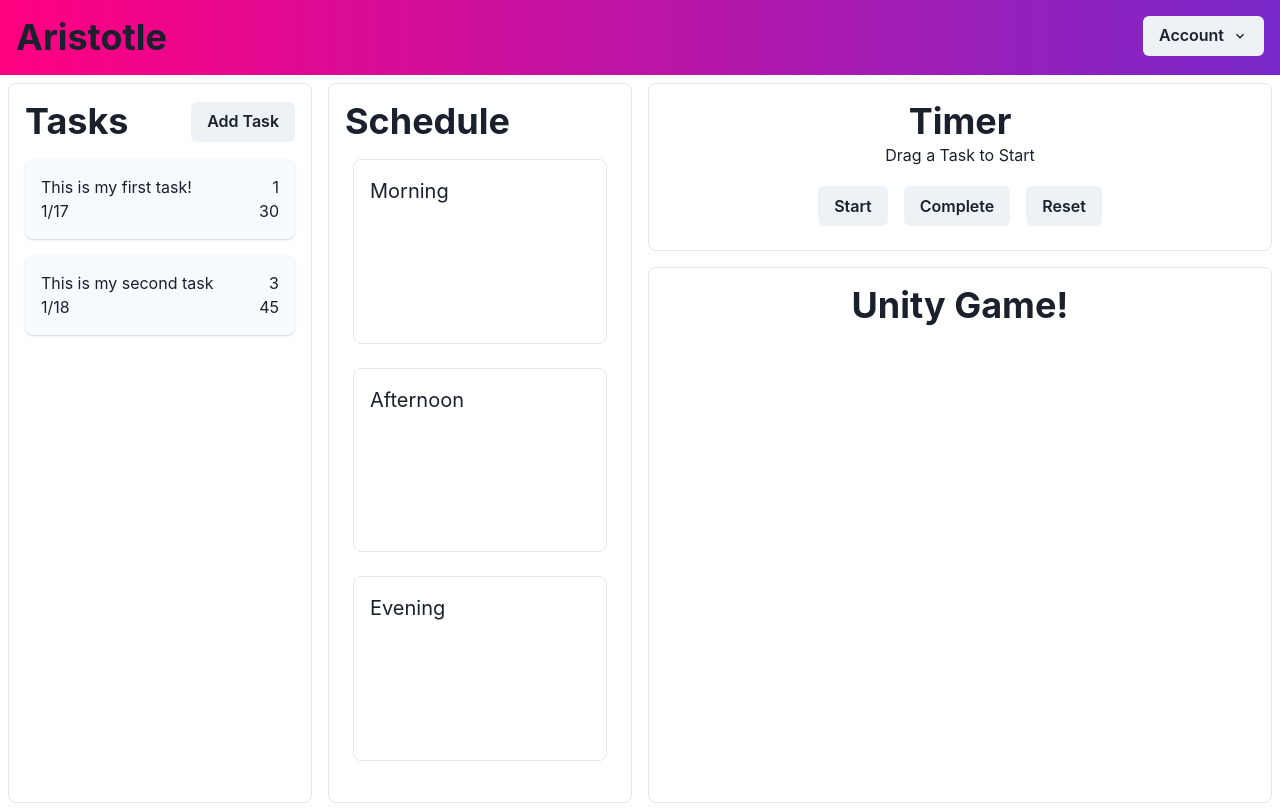
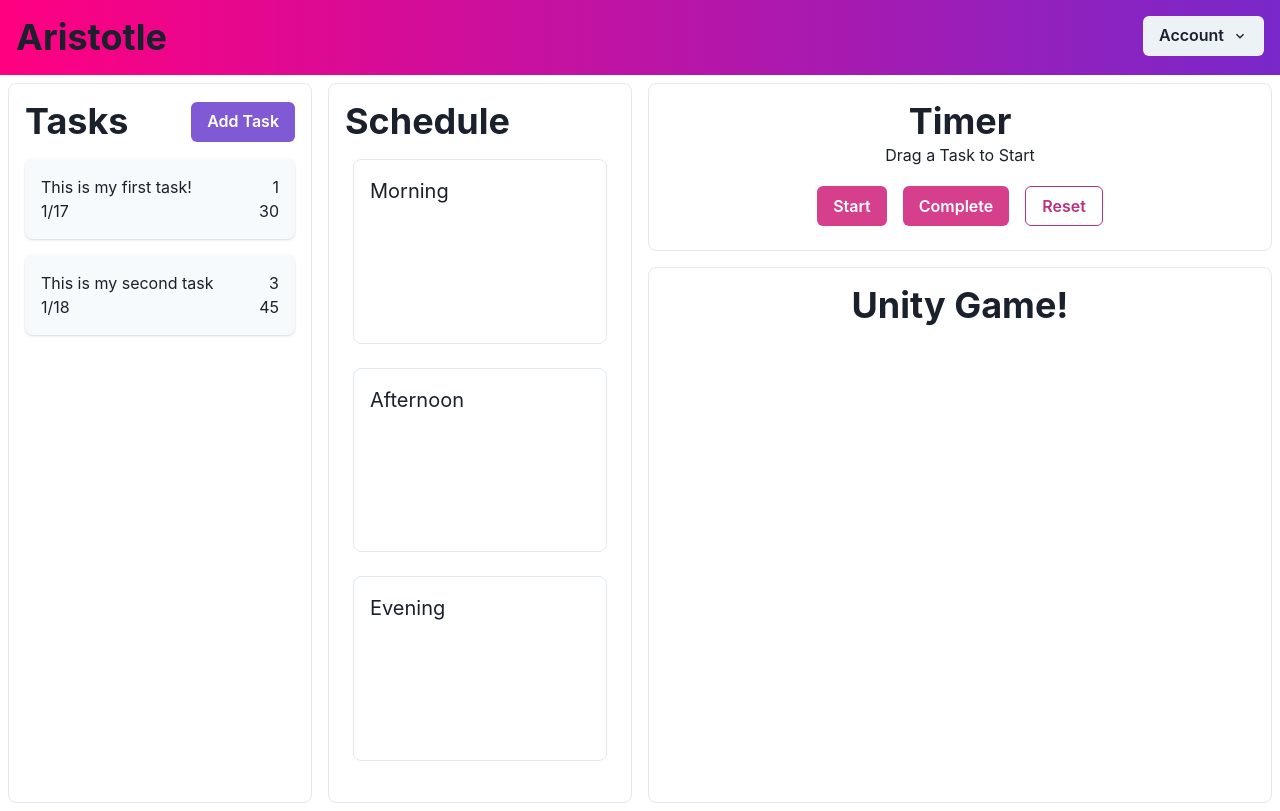
Before and after one commit to joshdelg/aristotle-app, a React (Create React App) app: page / in a window 1280 px wide. Built offline with nearby package versions, Linux system fonts and the light colour scheme.

Commit message:
A couple more ui things and tying up loose ends.

```diff
--- a/public/index.html
+++ b/public/index.html
@@ -24,7 +24,7 @@
       work correctly both with client-side routing and a non-root public URL.
       Learn how to configure a non-root public URL by running `npm run build`.
     -->
-    <title>React App</title>
+    <title>Aristotle App</title>
   </head>
   <body>
     <noscript>You need to enable JavaScript to run this app.</noscript>
--- a/src/components/Dashboard.jsx
+++ b/src/components/Dashboard.jsx
@@ -47,6 +47,12 @@ function Dashboard() {
             if(result.source.droppableId === 'task-list') {
                 dispatch({type: 'SET_TIMED_TASK', task: tasks[result.source.index]});
                 dispatch({type: 'REMOVE_FROM_TASK_LIST', id: tasks[result.source.index].id})
+            } else if(result.source.droppableId.startsWith('s')) {
+                let schedId = parseInt(result.source.droppableId.split('-')[1]);
+                dispatch({type: 'SET_TIMED_TASK', task: schedule[schedId].schedTasks[result.source.index]});
+
+                let newTasks = schedule[schedId].schedTasks.filter((task) => task.id !== schedule[schedId].schedTasks[result.source.index].id);
+                dispatch({type: 'REMOVE_FROM_SCHED', schedId, newTasks});
             }
         }
     }
--- a/src/components/TaskList.jsx
+++ b/src/components/TaskList.jsx
@@ -17,7 +17,7 @@ function TaskList() {
                 <Flex alignItems="center">
                     <Heading size="xl">Tasks</Heading>
                     <Spacer />
-                    <Button onClick={onOpen}>Add Task</Button>
+                    <Button colorScheme="purple" onClick={onOpen}>Add Task</Button>
                 </Flex>
                 <Droppable droppableId="task-list">
                     {(provided) => (
--- a/src/components/Timer.jsx
+++ b/src/components/Timer.jsx
@@ -11,10 +11,12 @@ function Timer() {
     const [isActive, setIsActive] = useState(false);
 
     const toggle = () => {
+        if(!state.activeTask.estTime) return;
         setIsActive(!isActive);
     }
 
     const reset = () => {
+        if(!state.activeTask.estTime) return;
         dispatch({type: 'ADD_TASK', task: state.activeTask});
         dispatch({type: 'REMOVE_ACTIVE_TASK'})
         setSeconds(0);
@@ -22,6 +24,7 @@ function Timer() {
     }
 
     const complete = () => {
+        if(!state.activeTask.estTime) return;
         setIsActive(false);
         //const completetionTime = seconds;
         setSeconds(0);
@@ -58,9 +61,9 @@ function Timer() {
                         </Box>
                     </Box>
                     <Box my={2}>
-                        <Button mr={4} onClick={toggle}>{(isActive) ? 'Pause' : 'Start'}</Button>
-                        <Button mr={4} onClick={complete}>Complete</Button>
-                        <Button onClick={reset}>Reset</Button>
+                        <Button mr={4} colorScheme="pink" onClick={toggle}>{(isActive) ? 'Pause' : 'Start'}</Button>
+                        <Button mr={4} colorScheme="pink" onClick={complete}>Complete</Button>
+                        <Button colorScheme="pink" variant="outline" onClick={reset}>Reset</Button>
                     </Box>
                     {provided.placeholder}
                 </Flex>
--- a/src/contexts/TaskContext.js
+++ b/src/contexts/TaskContext.js
@@ -40,18 +40,26 @@ const taskReducer = (state, action) => {
             const tasks = state.tasks.filter((task) => task.id !== action.task.id);
 
             return {...state, schedule: sched, tasks};
-
         case 'SCHED_TO_TASK':
             return {...state, tasks: action.newTasks, schedule: action.newSched};
 
         case 'SET_TIMED_TASK':
             return {...state, activeTask: action.task};
+
         case 'REMOVE_ACTIVE_TASK':
             return {...state, activeTask: {}};
+
         case 'COMPLETE_TASK':
             return {...state, activeTask: {}};
+
         case 'REMOVE_FROM_TASK_LIST':
             return {...state, tasks: state.tasks.filter((task) => task.id !== action.id)};
+
+        case 'REMOVE_FROM_SCHED':
+            let newSched = state.schedule;
+            newSched[action.schedId].schedTasks = action.newTasks;
+
+            return {...state, schedule: newSched};
         default:
             throw new Error("Task reducer action type not recognized");
     }
```
Also changed, not shown: 1 other file (tests, documents, lock files or other folders).
